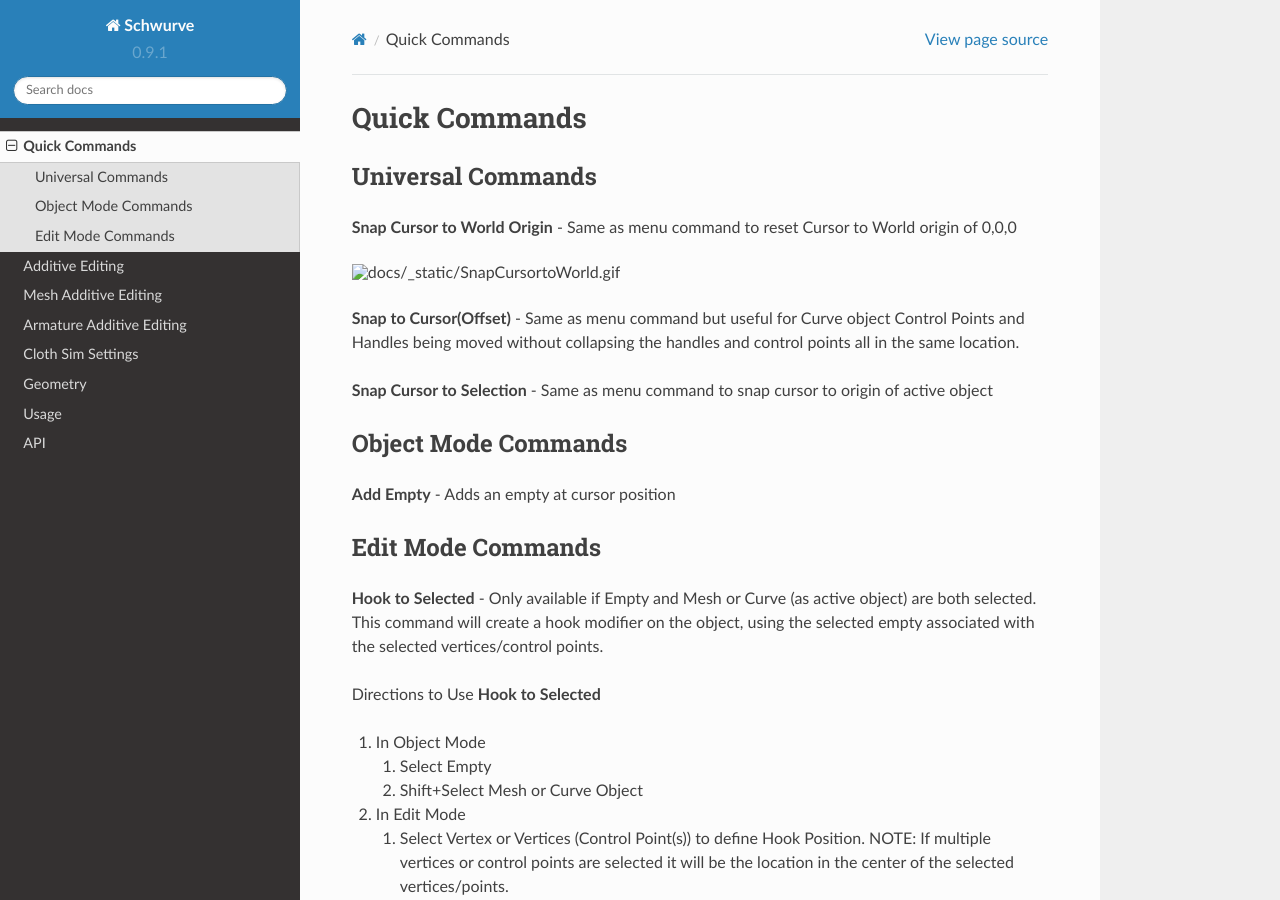
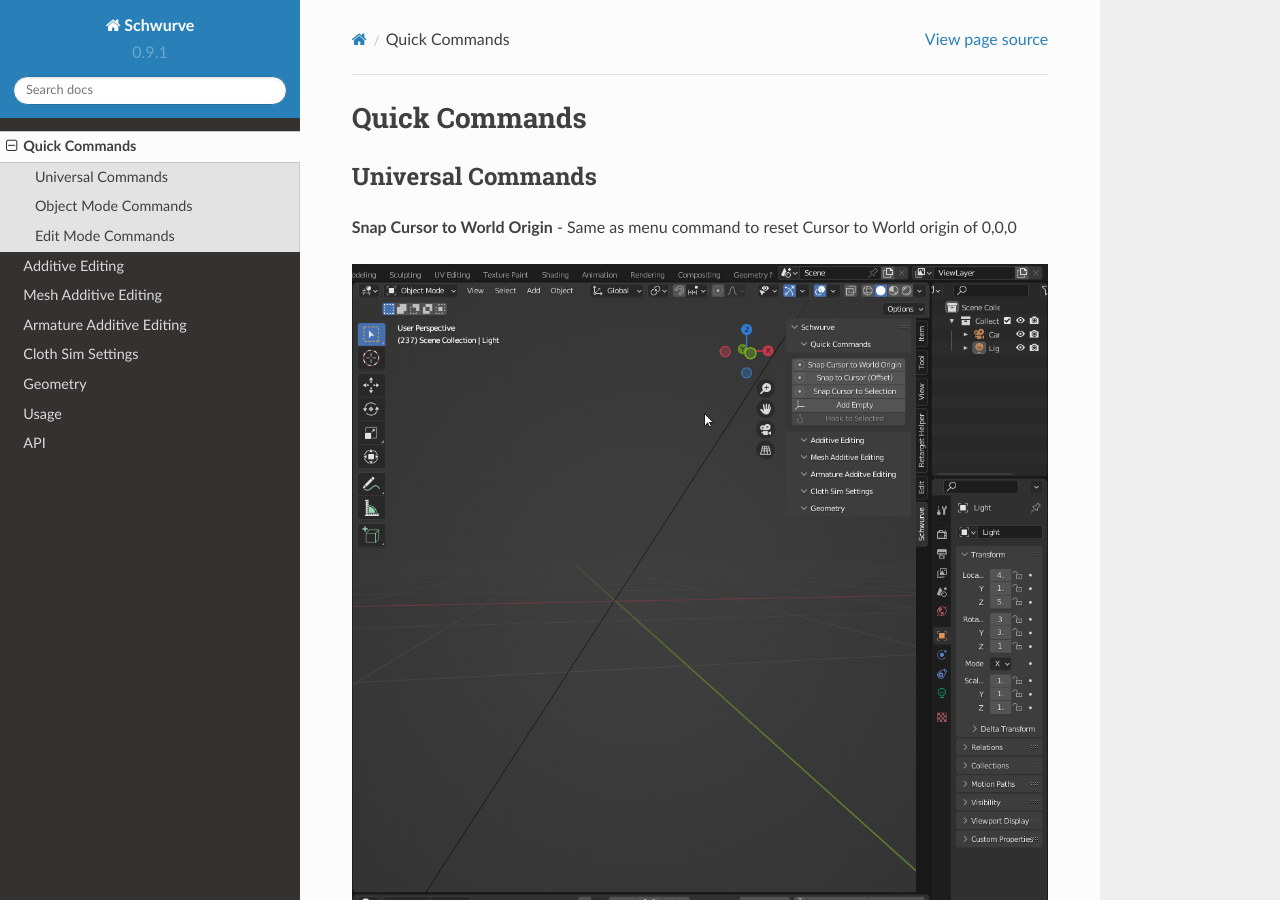
Before and after one commit to Ayjent/SchwurveTest, a Sphinx documentation site: the page built from docs/source/quick_commands.rst, in a window 1280 px wide and 900 px high. Built offline with Sphinx 7.4.7 and the Read the Docs theme 2.0.0, drawn with Linux system fonts in a browser that asks for light colours.

Commit message:
Update quick_commands.rst

```diff
--- a/docs/source/quick_commands.rst
+++ b/docs/source/quick_commands.rst
@@ -6,7 +6,7 @@
 
 **Snap Cursor to World Origin** - Same as menu command to reset Cursor to World origin of 0,0,0
 
-.. image:: /docs/_static/SnapCursortoWorld.gif
+.. image:: ../_static/SnapCursortoWorld.gif
 
 **Snap to Cursor(Offset)** - Same as menu command but useful for Curve object Control Points and Handles
 being moved without collapsing the handles and control points all in the same location.
```
